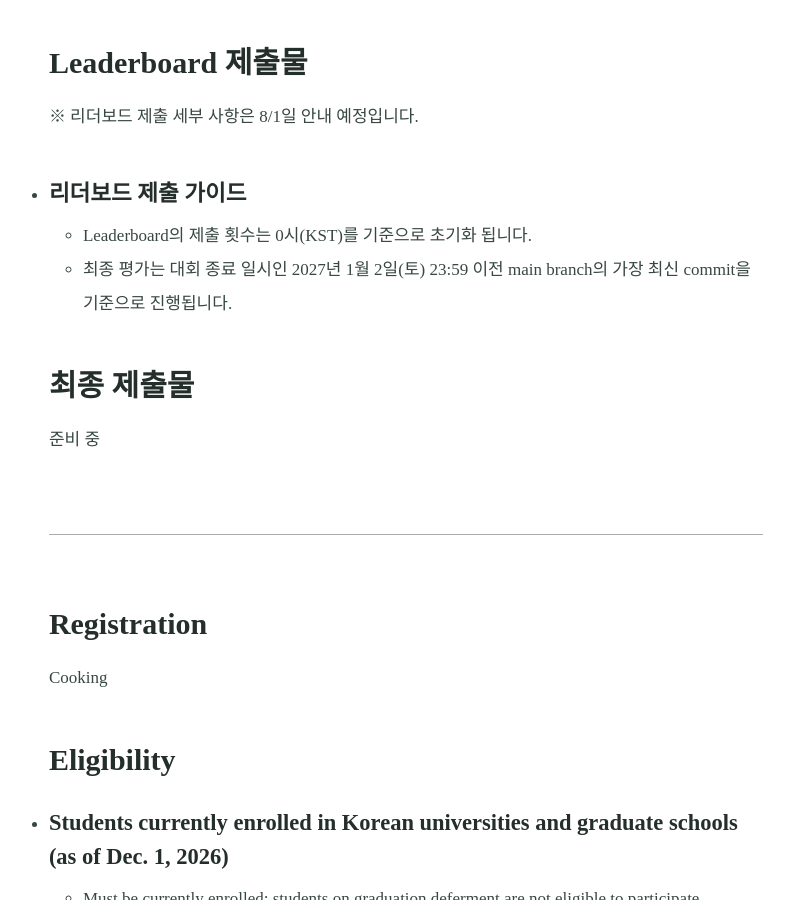
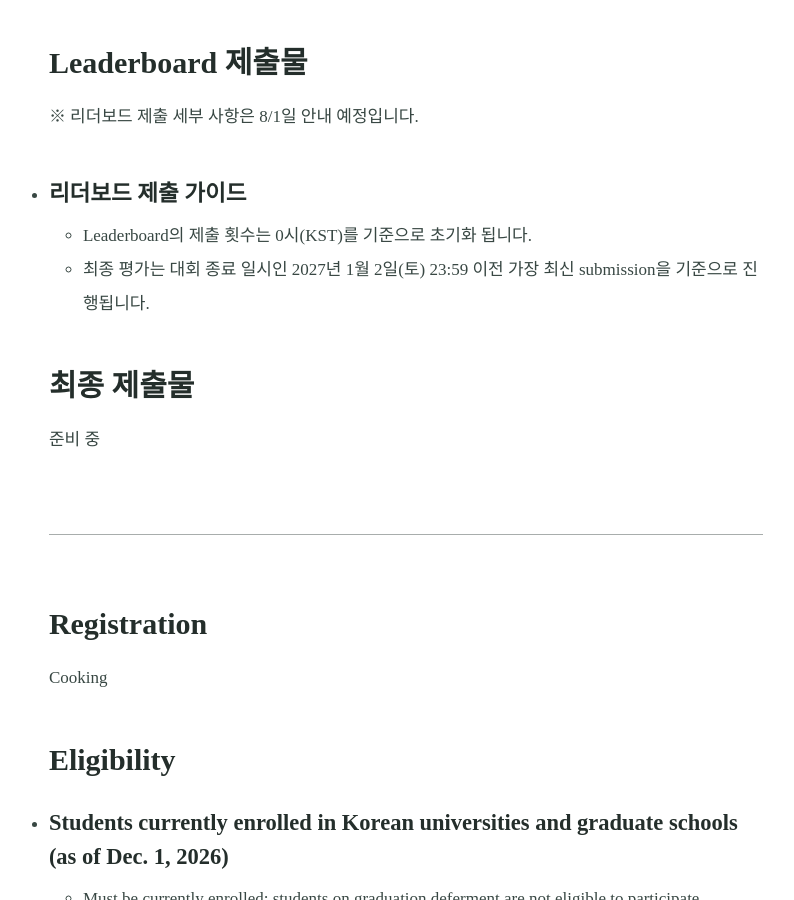
Before and after one commit to AISystemChallenge/AISystemChallenge.github.io, a Jekyll site: the page built from challenge.md, in a window 1280 px wide and 900 px high, scrolled down 1057 px. Shown: the whole window, without its empty margins (234-1028 px from the left). Built offline with Jekyll 4.4.1, drawn with Linux system fonts in a browser that asks for light colours; some web fonts are replaced; our own code applies the rules of GitHub Pages for plain Markdown files.

Commit message:
Update challenge.md

```diff
--- a/challenge.md
+++ b/challenge.md
@@ -27,7 +27,7 @@ excerpt:
 ※ 리더보드 제출 세부 사항은 8/1일 안내 예정입니다.
 * ##### 리더보드 제출 가이드
   * Leaderboard의 제출 횟수는 0시(KST)를 기준으로 초기화 됩니다.
-  * 최종 평가는 대회 종료 일시인 2027년 1월 2일(토) 23:59 이전 main branch의 가장 최신 commit을 기준으로 진행됩니다.
+  * 최종 평가는 대회 종료 일시인 2027년 1월 2일(토) 23:59 이전 가장 최신 submission을 기준으로 진행됩니다.
 
 
 ### 최종 제출물
```
